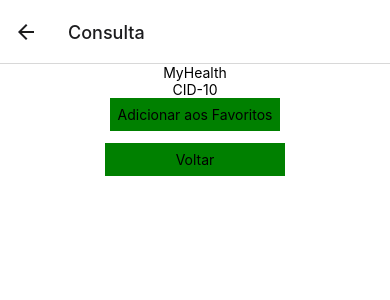
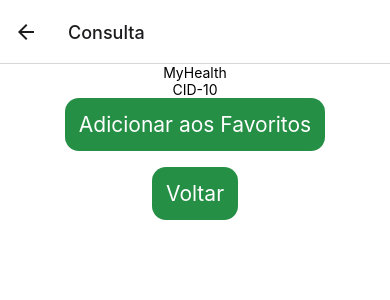
Before and after one commit to ajsaraujo/my-health-app, a React Native app: screen /Consulta in a window 390 px wide. Shown: the top 300 px of the page. Built offline with nearby package versions, Linux system fonts and the light colour scheme.

Commit message:
Refatorar tela de consulta pra usar componentes compartilhados

```diff
--- a/App.tsx
+++ b/App.tsx
@@ -12,7 +12,7 @@ import Home from './src/pages/Home'
 import { RouteParams } from './src/routeParams'
 import { GREEN } from './src/shared/ui/colors'
 import { Login } from './src/modules/login/pages/Login'
-import Consulta from './src/modules/codes/pages/Consulta'
+import CodeQuery from './src/modules/codes/pages/Consulta'
 
 const Stack = createNativeStackNavigator<RouteParams>()
 
@@ -69,7 +69,7 @@ export default function App() {
         ))}
 
         {/* Telas do módulo de códigos */}
-        <Stack.Screen name="Consulta" component={Consulta}></Stack.Screen>
+        <Stack.Screen name="Consulta" component={CodeQuery}></Stack.Screen>
       </Stack.Navigator>
     </NavigationContainer>
   )
--- a/src/modules/codes/pages/Consulta.tsx
+++ b/src/modules/codes/pages/Consulta.tsx
@@ -1,34 +1,27 @@
 import React from 'react'
 import { Text, View, Button, TouchableOpacity } from 'react-native'
 import { useNavigation } from '@react-navigation/native'
+import { PrimaryButton } from '../../../shared/ui/components/PrimaryButton'
+import { globalStyles } from '../../../shared/ui/globalStyles'
 
-const Consulta = () => {
+export function CodeQuery() {
   const navigation = useNavigation()
 
   return (
     <View style={{ alignItems: 'center' }}>
       <Text>MyHealth</Text>
       <Text>CID-10</Text>
-      <TouchableOpacity
-        style={{ padding: 8, backgroundColor: 'green' }}
-        onPress={() => {}}
+
+      <PrimaryButton>Adicionar aos Favoritos</PrimaryButton>
+
+      <PrimaryButton
+        onPress={() => navigation.goBack()}
+        style={globalStyles.marginTop2}
       >
-        <Text>Adicionar aos Favoritos</Text>
-      </TouchableOpacity>
-      <TouchableOpacity
-        style={{
-          alignItems: 'center',
-          width: 180,
-          marginTop: 12,
-          padding: 8,
-          backgroundColor: 'green',
-        }}
-        onPress={() => navigation.goBack()}
-      >
-        <Text>Voltar</Text>
-      </TouchableOpacity>
+        Voltar
+      </PrimaryButton>
     </View>
   )
 }
 
-export default Consulta
+export default CodeQuery
```
